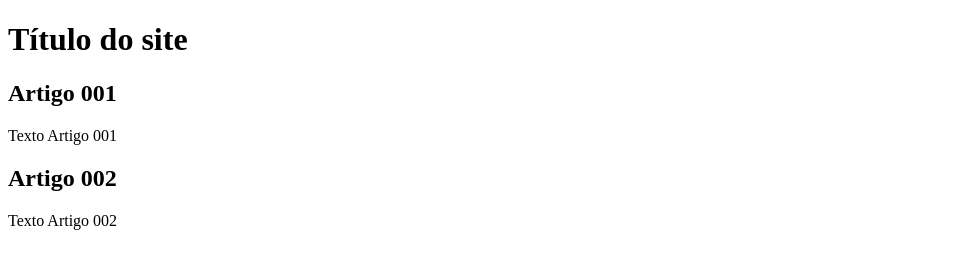
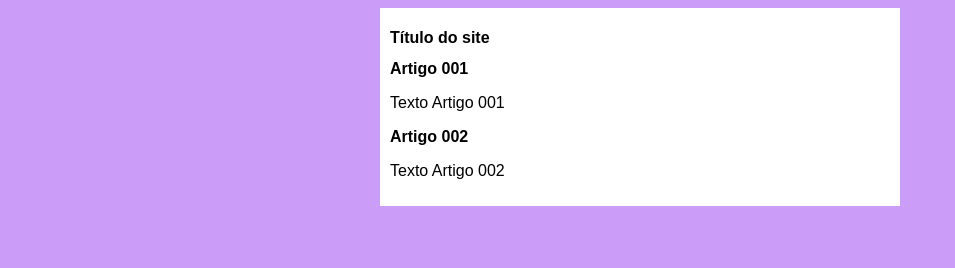
Before and after one commit to carolamaral/projeto-site, a plain HTML site: page index.html in a window 1280 px wide. Shown: the whole page, without its empty margins (0-955 px from the left). Drawn offline with Linux system fonts and the light colour scheme.

Commit message:
iniciei o design

```diff
--- /dev/null
+++ b/estilos/style.css
@@ -0,0 +1,17 @@
+*{
+    font-family: Arial, Helvetica, sans-serif;
+    font-size: 16px;
+}
+
+body {
+    background-color: rgb(204,157,248);
+
+}
+
+main {
+    background-color: white;
+    width: 500px;
+    margin: auto;
+    padding: 10px;
+    box-shadow: 3px 3px 5px rgba{0, 0, 0, 0.473};
+}
--- a/index.html
+++ b/index.html
@@ -5,6 +5,7 @@
     <meta http-equiv="X-UA-Compatible" content="IE=edge">
     <meta name="viewport" content="width=device-width, initial-scale=1.0">
     <title>Título do Site</title>
+    <link rel="stylesheet" href="estilos/style.css">
 </head>
 <body>
   <main>
```
